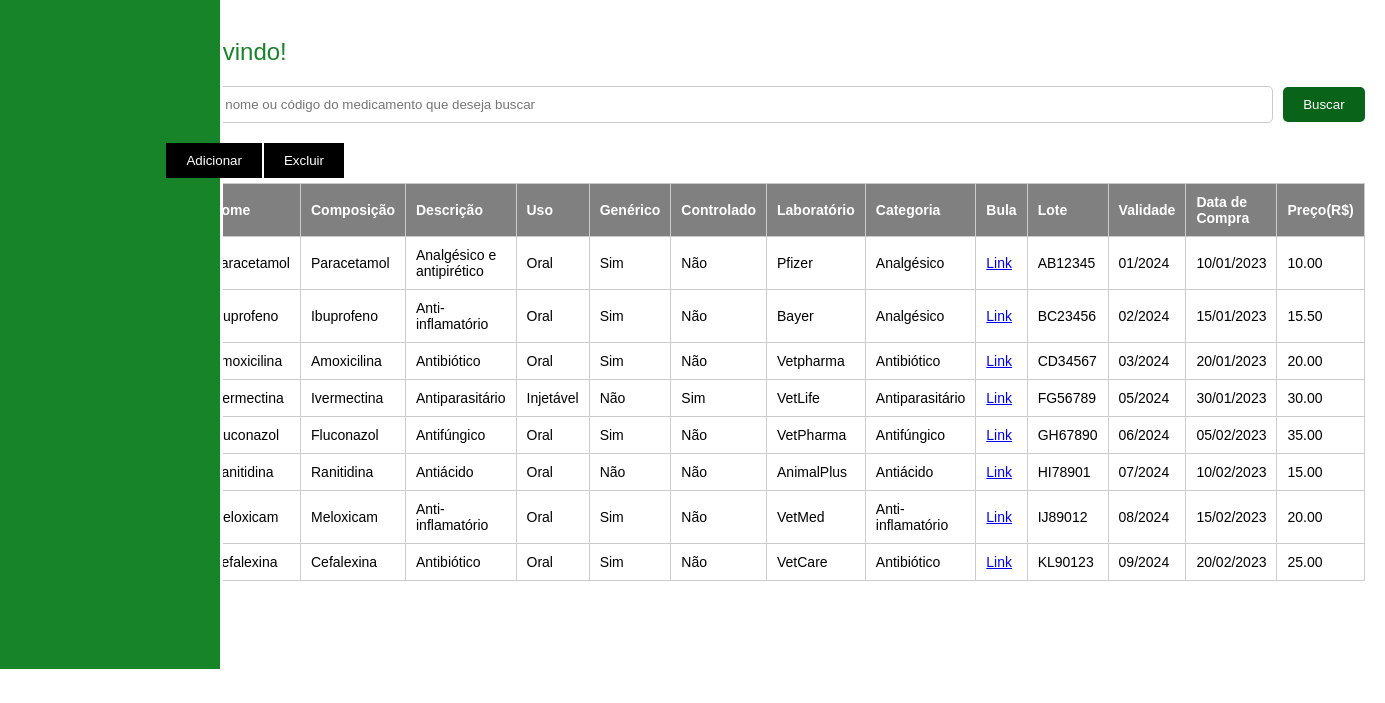
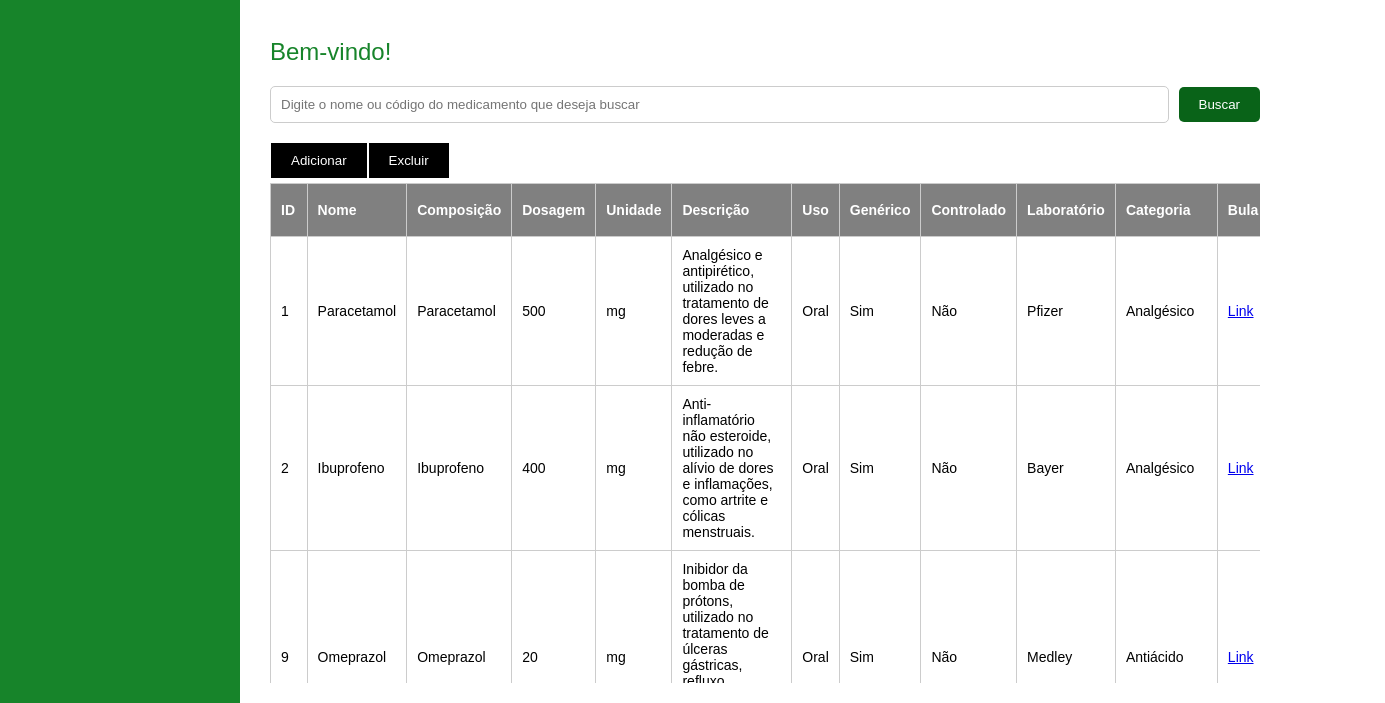
Before and after one commit to Henrique-BL/farmacia, a plain HTML site: page src/gerenciar/gerenciar.html in a window 1280 px wide. Shown: the part 122-825 px from the top of the page, 1385 px wide, since content can reach past the window. Before the commit the page ends 800 px from the top, so only its background shows below. Drawn offline with Linux system fonts and the light colour scheme.

Commit message:
new columns, table layout update

```diff
--- a/src/database/medicamentos.css
+++ b/src/database/medicamentos.css
@@ -12,11 +12,11 @@ body {
 
 .sidebar {
     width: 200px;
+    height: 100vh; /* Faz a sidebar ocupar toda a altura da viewport */
     background-color: #17842a;
     color: white;
     padding: 20px;
     border-right: 3px solid white; /* Aumenta a largura da borda */
-    height: 100vh; /* Faz a sidebar ocupar toda a altura da viewport */
     overflow-y: auto; /* Adiciona scroll caso o conteúdo seja maior que a altura da viewport */
     position: fixed;
 
@@ -79,11 +79,15 @@ body {
 
 .data-table {
     width: 100%;
+    max-width: 100%;
     border-collapse: collapse;
     margin-bottom: 20px;
 
 }
-
+.data-table-wrapper {
+    max-height: 600px; /* Defina a altura máxima desejada */
+    overflow-y: auto; /* Adicione a barra de rolagem vertical quando necessário */
+}
 .data-table th, .data-table td {
     padding: 10px;
     border: 1px solid #ccc;
--- a/src/gerenciar/gerenciar.css
+++ b/src/gerenciar/gerenciar.css
@@ -18,20 +18,16 @@ body {
 .container {
     display: flex;
     position: relative;
-    flex-direction: column;
-    align-items: center;
-    justify-content: center;
 }
 
 .sidebar {
-    width: 220px;
+    width: 200px;
     height: 100vh; /* Faz a sidebar ocupar toda a altura da viewport */
     background-color: #17842a;
     color: white;
-    padding:  20px 0px;
+    padding: 20px;
     border-right: 3px solid white; /* Aumenta a largura da borda */
     overflow-y: auto; /* Adiciona scroll caso o conteúdo seja maior que a altura da viewport */
-    left: 0;
     position: fixed;
 
 
@@ -39,12 +35,8 @@ body {
 
 .sidebar h3 {
     margin-bottom: 10px;
-    text-align: center;
 }
-.sidebar-divider {
-    border: 1px solid white; /* Define a cor da linha branca */
-    margin: 0; /* Remove a margem padrão do elemento hr */
-}
+
 .filter-options label {
     display: block;
     margin-bottom: 5px;
@@ -56,7 +48,6 @@ body {
     margin-left: 250px; /* Adiciona um espaço igual à largura da barra lateral para garantir que o conteúdo não seja ocultado */
     padding-left: 20px; /* Adiciona um espaço à esquerda para separar o conteúdo da barra lateral */
     box-sizing: border-box; /* Garante que o padding seja incluído na largura total do elemento */
-
 
 }
 
@@ -90,18 +81,22 @@ body {
     transition: background-color 0.3s ease;
 }
 
-
 .search-bar button:hover {
     background-color: #17842a;
 }
 
 .data-table {
-    width: 100%;
+    width: 10px;
     border-collapse: collapse;
     margin-bottom: 20px;
 
 }
 
+.data-table-wrapper {
+    max-height: 500px;
+    overflow-y: auto; /* Adicione a barra de rolagem vertical quando necessário */
+    overflow-x: auto;
+}
 .data-table th, .data-table td {
     padding: 10px;
     border: 1px solid #ccc;
--- a/src/gerenciar/gerenciar.html
+++ b/src/gerenciar/gerenciar.html
@@ -10,19 +10,16 @@
 
 <body>
     <div class="container">
+
     <header class="header">
         <h1 class="header-title"> Farmácia</h1>
     </header>
-
         <div class="sidebar">
             <h3>Utilitários</h3>
             <hr class="sidebar-divider">
-
-
         </div>
-
+    </div>
     <div class="content">
-
             <div class="title">Bem-vindo!</div>
             <div class="search-bar">
                 <input type="text" placeholder="Digite o nome ou código do medicamento que deseja buscar">
@@ -32,12 +29,15 @@
                 <button class="button-style" id="addButton" onclick="abriPopUpAdd()">Adicionar</button>
                 <button class="button-style" id="delButton" onclick="abriPopUpDel()">Excluir</button>
             </div>
+            <div class="data-table-wrapper">
                 <table class="data-table">
                     <thead>
                         <tr>
                             <th>ID</th>
                             <th>Nome</th>
                             <th>Composição</th>
+                            <th>Dosagem</th>
+                            <th>Unidade</th>
                             <th>Descrição</th>
                             <th>Uso</th>
                             <th>Genérico</th>
@@ -49,6 +49,8 @@
                             <th>Validade</th>
                             <th>Data de Compra</th>
                             <th>Preço(R$)</th>
+                            <th>Quantidade</th>
+                            <th>Status</th>
                         </tr>
                     </thead>
                     <tbody>
@@ -56,7 +58,11 @@
                             <td>1</td>
                             <td>Paracetamol</td>
                             <td>Paracetamol</td>
-                        <td>Analgésico e antipirético</td>
+                            <td>500</td>
+                            <td>mg</td>
+                            <td>Analgésico e antipirético, utilizado no tratamento de dores leves a moderadas e redução
+                                de
+                                febre.</td>
                             <td>Oral</td>
                             <td>Sim</td>
                             <td>Não</td>
@@ -67,13 +73,18 @@
                             <td>01/2024</td>
                             <td>10/01/2023</td>
                             <td>10.00</td>
+                            <td>30</td>
+                            <td>Disponivel</td>
                         </tr>
                         <tr>
-
                             <td>2</td>
                             <td>Ibuprofeno</td>
                             <td>Ibuprofeno</td>
-                        <td>Anti-inflamatório</td>
+                            <td>400</td>
+                            <td>mg</td>
+                            <td>Anti-inflamatório não esteroide, utilizado no alívio de dores e inflamações, como
+                                artrite e
+                                cólicas menstruais.</td>
                             <td>Oral</td>
                             <td>Sim</td>
                             <td>Não</td>
@@ -84,115 +95,79 @@
                             <td>02/2024</td>
                             <td>15/01/2023</td>
                             <td>15.50</td>
+                            <td>25</td>
+                            <td>Disponivel</td>
+
                         </tr>
                         <tr>
-
-                        <td>3</td>
-                        <td>Amoxicilina</td>
-                        <td>Amoxicilina</td>
-                        <td>Antibiótico</td>
+                            <td>9</td>
+                            <td>Omeprazol</td>
+                            <td>Omeprazol</td>
+                            <td>20</td>
+                            <td>mg</td>
+                            <td>Inibidor da bomba de prótons, utilizado no tratamento de úlceras gástricas, refluxo
+                                gastroesofágico e síndrome de Zollinger-Ellison.</td>
                             <td>Oral</td>
                             <td>Sim</td>
                             <td>Não</td>
-                        <td>Vetpharma</td>
-                        <td>Antibiótico</td>
-                        <td><a href="bula_amoxicilina.pdf">Link</a></td>
-                        <td>CD34567</td>
-                        <td>03/2024</td>
-                        <td>20/01/2023</td>
-                        <td>20.00</td>
+                            <td>Medley</td>
+                            <td>Antiácido</td>
+                            <td><a href="bula_omeprazol.pdf">Link</a></td>
+                            <td>MN01234</td>
+                            <td>09/2024</td>
+                            <td>25/02/2023</td>
+                            <td>18.00</td>
+                            <td>115</td>
+                            <td>Disponivel</td>
                         </tr>
                         <tr>
-
-                        <td>4</td>
-                        <td>Ivermectina</td>
-                        <td>Ivermectina</td>
-                        <td>Antiparasitário</td>
-                        <td>Injetável</td>
-                        <td>Não</td>
-                        <td>Sim</td>
-                        <td>VetLife</td>
-                        <td>Antiparasitário</td>
-                        <td><a href="bula_ivermectina.pdf">Link</a></td>
-                        <td>FG56789</td>
-                        <td>05/2024</td>
-                        <td>30/01/2023</td>
-                        <td>30.00</td>
-                    </tr>
-                    <tr>
-
-                        <td>5</td>
-                        <td>Fluconazol</td>
-                        <td>Fluconazol</td>
-                        <td>Antifúngico</td>
+                            <td>10</td>
+                            <td>Loratadina</td>
+                            <td>Loratadina</td>
+                            <td>10</td>
+                            <td>mg</td>
+                            <td>Antialérgico, utilizado no alívio dos sintomas de rinite alérgica, como espirros, coriza
+                                e
+                                coceira nasal, e urticária.</td>
                             <td>Oral</td>
                             <td>Sim</td>
                             <td>Não</td>
-                        <td>VetPharma</td>
-                        <td>Antifúngico</td>
-                        <td><a href="bula_fluconazol.pdf">Link</a></td>
-                        <td>GH67890</td>
-                        <td>06/2024</td>
-                        <td>05/02/2023</td>
-                        <td>35.00</td>
+                            <td>EMS</td>
+                            <td>Antialérgico</td>
+                            <td><a href="bula_loratadina.pdf">Link</a></td>
+                            <td>OP23456</td>
+                            <td>10/2024</td>
+                            <td>03/03/2023</td>
+                            <td>12.50</td>
+                            <td>9</td>
+                            <td>Disponivel</td>
                         </tr>
                         <tr>
-
-                        <td>6</td>
-                        <td>Ranitidina</td>
-                        <td>Ranitidina</td>
-                        <td>Antiácido</td>
-                        <td>Oral</td>
-                        <td>Não</td>
-                        <td>Não</td>
-                        <td>AnimalPlus</td>
-                        <td>Antiácido</td>
-                        <td><a href="bula_ranitidina.pdf">Link</a></td>
-                        <td>HI78901</td>
-                        <td>07/2024</td>
-                        <td>10/02/2023</td>
-                        <td>15.00</td>
-                    </tr>
-                    <tr>
-
-                        <td>7</td>
-                        <td>Meloxicam</td>
-                        <td>Meloxicam</td>
-                        <td>Anti-inflamatório</td>
+                            <td>11</td>
+                            <td>Simeticona</td>
+                            <td>Simeticona</td>
+                            <td>75</td>
+                            <td>mg</td>
+                            <td>Antiflatulento, utilizado no alívio dos sintomas de excesso de gases no trato digestivo,
+                                como inchaço e desconforto abdominal.</td>
                             <td>Oral</td>
                             <td>Sim</td>
                             <td>Não</td>
-                        <td>VetMed</td>
-                        <td>Anti-inflamatório</td>
-                        <td><a href="bula_meloxicam.pdf">Link</a></td>
-                        <td>IJ89012</td>
-                        <td>08/2024</td>
-                        <td>15/02/2023</td>
-                        <td>20.00</td>
-                    </tr>
-                    <tr>
-
-                        <td>8</td>
-                        <td>Cefalexina</td>
-                        <td>Cefalexina</td>
-                        <td>Antibiótico</td>
-                        <td>Oral</td>
-                        <td>Sim</td>
-                        <td>Não</td>
-                        <td>VetCare</td>
-                        <td>Antibiótico</td>
-                        <td><a href="bula_cefalexina.pdf">Link</a></td>
-                        <td>KL90123</td>
-                        <td>09/2024</td>
-                        <td>20/02/2023</td>
-                        <td>25.00</td>
+                            <td>Neo Química</td>
+                            <td>Antiflatulento</td>
+                            <td><a href="bula_simeticona.pdf">Link</a></td>
+                            <td>QR34567</td>
+                            <td>11/2024</td>
+                            <td>05/03/2023</td>
+                            <td>8.00</td>
+                            <td>25</td>
+                            <td>Disponivel</td>
                         </tr>
 
-                    <!-- Adicione mais linhas conforme necessário -->
                     </tbody>
                 </table>
 
-
+            </div>
         </div>
     </div>
 
--- a/src/gerenciar/gerenciar.js
+++ b/src/gerenciar/gerenciar.js
@@ -26,11 +26,13 @@ function abrirPopupEdicao(row) {
     // Preenche o popup com os dados da linha
     const popupContent = document.createElement('div');
     popupContent.innerHTML = `
-
-
     <h2>Editar Medicamento</h2><br>
 
     <div class="popup-content">
+        <div class="form-group">
+            <label for="id">ID:</label>
+            <input type="text" id="id" value="${dadosLinha[0]}">
+        </div>
         <div class="form-group">
             <label for="nome">Nome:</label>
             <input type="text" id="nome" value="${dadosLinha[1]}">
@@ -40,56 +42,70 @@ function abrirPopupEdicao(row) {
             <input type="text" id="composicao" value="${dadosLinha[2]}">
         </div>
         <div class="form-group">
+            <label for="dosagem">Dosagem:</label>
+            <input type="text" id="dosagem" value="${dadosLinha[3]}">
+        </div>
+        <div class="form-group">
+            <label for="unidade">Unidade:</label>
+            <input type="text" id="unidade" value="${dadosLinha[4]}">
+        </div>
+        <div class="form-group">
             <label for="descricao">Descrição:</label>
-            <input type="text" id="descricao" value="${dadosLinha[3]}">
+            <input type="text" id="descricao" value="${dadosLinha[5]}">
         </div>
         <div class="form-group">
             <label for="uso">Uso:</label>
-            <input type="text" id="uso" value="${dadosLinha[4]}">
+            <input type="text" id="uso" value="${dadosLinha[6]}">
         </div>
         <div class="form-group">
             <label for="generico">Genérico:</label>
-            <input type="text" id="generico" value="${dadosLinha[5]}">
+            <input type="text" id="generico" value="${dadosLinha[7]}">
         </div>
         <div class="form-group">
             <label for="controlado">Controlado:</label>
-            <input type="text" id="controlado" value="${dadosLinha[6]}">
+            <input type="text" id="controlado" value="${dadosLinha[8]}">
         </div>
         <div class="form-group">
             <label for="laboratorio">Laboratório:</label>
-            <input type="text" id="laboratorio" value="${dadosLinha[7]}">
+            <input type="text" id="laboratorio" value="${dadosLinha[9]}">
         </div>
         <div class="form-group">
             <label for="categoria">Categoria:</label>
-            <input type="text" id="categoria" value="${dadosLinha[8]}">
+            <input type="text" id="categoria" value="${dadosLinha[10]}">
         </div>
         <div class="form-group">
             <label for="bula">Bula:</label>
-            <input type="text" id="bula" value="${dadosLinha[9]}">
+            <input type="text" id="bula" value="${dadosLinha[11]}">
         </div>
         <div class="form-group">
             <label for="lote">Lote:</label>
-            <input type="text" id="lote" value="${dadosLinha[10]}">
+            <input type="text" id="lote" value="${dadosLinha[12]}">
         </div>
         <div class="form-group">
             <label for="validade">Validade:</label>
-            <input type="text" id="validade" value="${dadosLinha[11]}">
+            <input type="text" id="validade" value="${dadosLinha[13]}">
         </div>
         <div class="form-group">
             <label for="dataCompra">Data de Compra:</label>
-            <input type="text" id="dataCompra" value="${dadosLinha[12]}">
+            <input type="text" id="dataCompra" value="${dadosLinha[14]}">
         </div>
         <div class="form-group">
             <label for="preco">Preço (R$):</label>
-            <input type="text" id="preco" value="${dadosLinha[13]}">
+            <input type="text" id="preco" value="${dadosLinha[15]}">
+        </div>
+        <div class="form-group">
+            <label for="quantidade">Quantidade:</label>
+            <input type="text" id="quantidade" value="${dadosLinha[16]}">
+        </div>
+        <div class="form-group">
+            <label for="status">Status:</label>
+            <input type="text" id="status" value="${dadosLinha[17]}">
         </div>
         <div class="button-popup">
             <span class="popup-btnFechar" onclick="fecharPopup()">&times;</span>
             <button onclick="salvarEdicao()">Salvar</button>
         </div>
     </div>`;
-
-
 
     // Limpa o conteúdo anterior e adiciona o novo conteúdo ao popup
     popup.innerHTML = '';
@@ -105,7 +121,6 @@ function abriPopUpAdd() {
     // Preenche o popup com os dados da linha
     const popupContent = document.createElement('div');
     popupContent.innerHTML = `
-
 
     <h2>Adicionar Medicamento</h2><br>
 
@@ -162,6 +177,14 @@ function abriPopUpAdd() {
             <label for="preco">Preço (R$):</label>
             <input type="text" id="preco" value="">
         </div>
+        <div class="form-group">
+            <label for="quantidade">Quantidade:</label>
+            <input type="text" id="quantidade" value="">
+        </div>
+        <div class="form-group">
+            <label for="status">Status:</label>
+            <input type="text" id="status" value="">
+        </div>
         <div class="button-popup">
             <span class="popup-btnFechar" onclick="fecharPopup()">&times;</span>
             <button onclick="salvarEdicao()">Salvar</button>
```
Also changed, not shown: src/database/medicamentos.html (+56 -90 lines), src/geral/geral.html (+2 -2 lines). Lines whose indentation alone changed are shown as unchanged.
